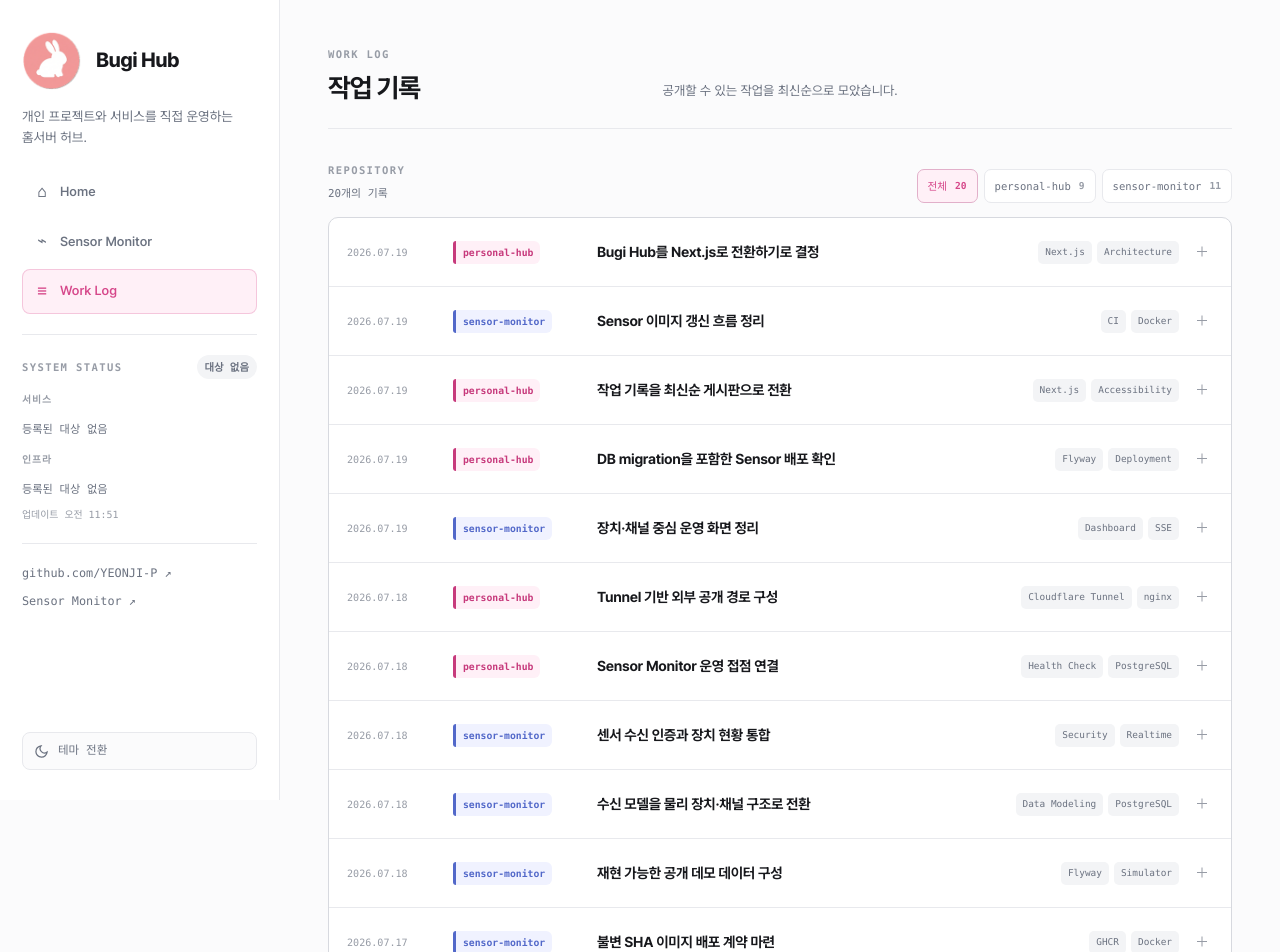
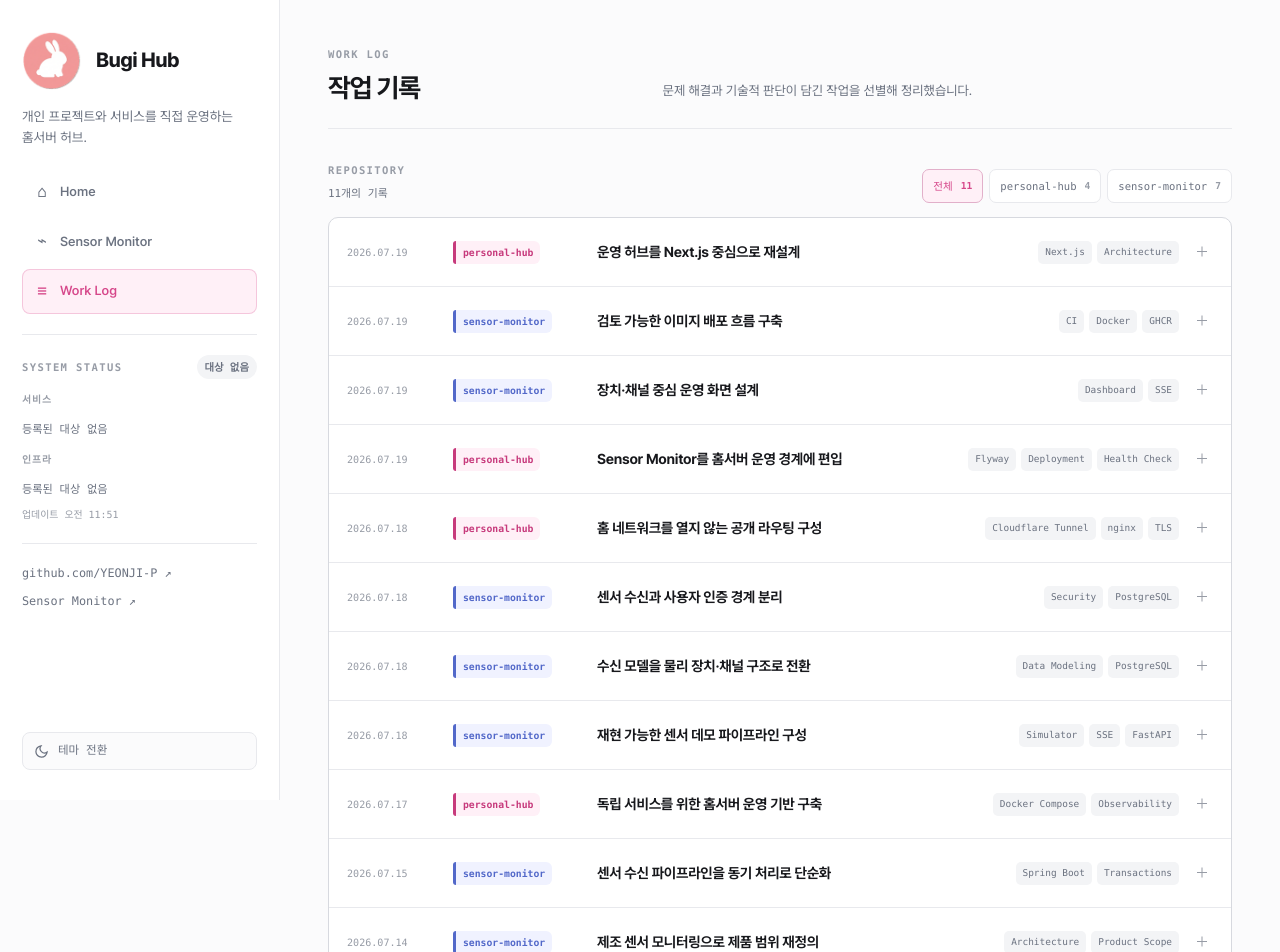
Before and after one commit to YEONJI-P/bugi-hub, a Next.js app: page /work-log in a window 1280 px wide. Shown: the top 952 px of the page. Built offline with nearby package versions, Linux system fonts and the light colour scheme.

Commit message:
feat(hub): 작업 기록 서사 구조 정리

```diff
--- a/src/app/work-log/page.tsx
+++ b/src/app/work-log/page.tsx
@@ -7,13 +7,13 @@ import { workLogs } from "@/data/work-log";
 
 export const metadata: Metadata = {
   title: "Work Log",
-  description: "최신순으로 모아 보는 Personal Hub 작업 기록",
+  description: "문제 해결과 기술적 판단을 정리한 Personal Hub 작업 기록",
 };
 
 export default function WorkLogPage() {
   return (
     <>
-      <PageHeader eyebrow="Work log" title="작업 기록" description="공개할 수 있는 작업을 최신순으로 모았습니다." />
+      <PageHeader eyebrow="Work log" title="작업 기록" description="문제 해결과 기술적 판단이 담긴 작업을 선별해 정리했습니다." />
 
       <Suspense fallback={<WorkLogBoardView activeRepository="all" entries={workLogs} />}>
         <WorkLogBoard entries={workLogs} />
--- a/src/data/work-log.ts
+++ b/src/data/work-log.ts
@@ -1,5 +1,28 @@
 export type WorkCategory = "Home Server" | "Service Integration";
 export type WorkRepository = "personal-hub" | "sensor-monitor";
+
+export type WorkLogStory =
+  | {
+      type: "solution";
+      problem: string;
+      cause: string;
+      decision: string;
+      outcome: string;
+    }
+  | {
+      type: "implementation";
+      goal: string;
+      implementation: string;
+      decision: string;
+      outcome: string;
+    }
+  | {
+      type: "decision";
+      background: string;
+      options: string;
+      decision: string;
+      outcome: string;
+    };
 
 export interface WorkLogEntry {
   slug: string;
@@ -8,7 +31,7 @@ export interface WorkLogEntry {
   repository: WorkRepository;
   title: string;
   summary: string;
-  details: string[];
+  story: WorkLogStory;
   tags: string[];
 }
 
@@ -18,9 +41,15 @@ export const workLogs: WorkLogEntry[] = [
     date: "2026-07-19",
     category: "Home Server",
     repository: "personal-hub",
-    title: "Bugi Hub를 Next.js로 전환하기로 결정",
-    summary: "프로젝트 목록을 DB에서 관리하지 않고 정적인 소개 화면과 서버 상태 API에 집중하도록 구조를 단순화했습니다.",
-    details: ["기존 Spring 앱은 검증이 끝날 때까지 보존", "상태 확인은 Next.js Route Handler에서 담당", "작업 기록은 선별해 수동으로 공개"],
+    title: "운영 허브를 Next.js 중심으로 재설계",
+    summary: "관리 기능보다 서비스 소개와 상태 확인에 집중하도록 기존 Spring 허브를 Next.js 애플리케이션으로 전환했습니다.",
+    story: {
+      type: "decision",
+      background: "초기 허브는 프로젝트 정보를 데이터베이스에서 관리했지만, 실제 운영에서는 정적인 소개 화면과 서비스 상태 확인이 핵심이었습니다.",
+      options: "Spring 관리 기능을 유지하거나, 기존 앱을 즉시 교체하거나, 검증 기간을 두고 가벼운 프런트엔드 중심 구조로 전환하는 방안을 비교했습니다.",
+      decision: "Next.js Route Handler가 상태 API를 담당하고 공개 콘텐츠는 정적으로 관리하도록 단순화했습니다. 기존 Spring 앱은 전환 검증이 끝날 때까지 보존했습니다.",
+      outcome: "화면과 운영 API의 책임이 분명해졌고, 데이터베이스 없이도 허브를 독립적으로 배포할 수 있는 구조가 됐습니다.",
+    },
     tags: ["Next.js", "Architecture"],
   },
   {
@@ -28,70 +57,80 @@ export const workLogs: WorkLogEntry[] = [
     date: "2026-07-19",
     category: "Service Integration",
     repository: "sensor-monitor",
-    title: "Sensor 이미지 갱신 흐름 정리",
-    summary: "CI에서 만든 이미지를 검토 가능한 변경으로 연결하고 홈서버가 정해진 주기로 반영하는 운영 흐름을 정리했습니다.",
-    details: ["애플리케이션 저장소와 배포 저장소의 책임 분리", "자동 반영 전 변경 검토 단계 유지", "실패 시 기존 컨테이너를 유지하는 방향"],
-    tags: ["CI", "Docker"],
+    title: "검토 가능한 이미지 배포 흐름 구축",
+    summary: "애플리케이션 빌드와 홈서버 반영 사이에 검토 단계를 두고, 동일 커밋에서 만든 이미지를 추적할 수 있게 했습니다.",
+    story: {
+      type: "solution",
+      problem: "홈서버가 최신 태그를 바로 따라가면 어떤 소스가 배포됐는지 확인하기 어렵고, 스키마 변경이 포함된 릴리스도 같은 방식으로 교체될 수 있었습니다.",
+      cause: "애플리케이션 저장소의 이미지 생성과 배포 저장소의 버전 선택이 명시적인 계약 없이 이어져 있었습니다.",
+      decision: "Backend와 Explain 이미지를 같은 commit SHA로 발행하고, 배포 저장소의 버전 변경을 검토한 뒤 홈서버가 반영하도록 책임을 나눴습니다.",
+      outcome: "실행 중인 소스 버전을 추적할 수 있게 됐고, 자동 반영이 실패하거나 수동 검증이 필요한 릴리스에서는 기존 컨테이너를 유지할 수 있게 됐습니다.",
+    },
+    tags: ["CI", "Docker", "GHCR"],
   },
   {
-    slug: "work-log-board",
+    slug: "sensor-channel-operations-ui",
     date: "2026-07-19",
-    category: "Home Server",
-    repository: "personal-hub",
-    title: "작업 기록을 최신순 게시판으로 전환",
-    summary: "저장소별 카드로 나뉘어 있던 기록을 하나의 시간순 게시판으로 합치고 URL 기반 저장소 필터를 추가했습니다.",
-    details: ["날짜와 저장소를 먼저 읽는 행 구조", "네이티브 details를 사용한 다중 펼침", "직접 접근과 뒤로 가기를 지원하는 repo query"],
-    tags: ["Next.js", "Accessibility"],
+    category: "Service Integration",
+    repository: "sensor-monitor",
+    title: "장치·채널 중심 운영 화면 설계",
+    summary: "운영자가 구역에서 장치를 찾고 채널 이상을 확인하는 흐름에 맞춰 대시보드와 관리 화면을 재구성했습니다.",
+    story: {
+      type: "implementation",
+      goal: "센서 종류별 화면이 아니라 실제 설비 위치와 물리 장치를 기준으로 이상 채널을 빠르게 좁힐 수 있는 운영 흐름이 필요했습니다.",
+      implementation: "구역 → 장치 → 채널 탐색 구조를 만들고, 대표 채널 20개와 실시간 값, 저장 시점 marker를 한 화면 흐름으로 연결했습니다.",
+      decision: "실시간 값이 들어올 때마다 축이 흔들리지 않도록 시간축을 고정하고, 장치 단위 batch 이벤트로 화면을 갱신했습니다.",
+      outcome: "현재 값과 저장된 이력을 같은 맥락에서 비교하고, 문제가 발생한 물리 장치와 채널까지 단계적으로 추적할 수 있게 됐습니다.",
+    },
+    tags: ["Dashboard", "SSE"],
   },
   {
     slug: "migration-aware-sensor-deploy",
     date: "2026-07-19",
     category: "Service Integration",
     repository: "personal-hub",
-    title: "DB migration을 포함한 Sensor 배포 확인",
-    summary: "스키마 변경이 포함된 Sensor release를 자동 교체 대상에서 분리하고 백업과 수동 검증을 거쳐 적용했습니다.",
-    details: ["배포 전 데이터베이스 dump 보관", "Flyway V4·V5 적용 결과 확인", "공개 적재 차단과 내부 인증 응답 재검증"],
-    tags: ["Flyway", "Deployment"],
-  },
-  {
-    slug: "sensor-channel-operations-ui",
-    date: "2026-07-19",
-    category: "Service Integration",
-    repository: "sensor-monitor",
-    title: "장치·채널 중심 운영 화면 정리",
-    summary: "운영자가 구역에서 장치를 찾고 채널 이상을 확인하는 흐름에 맞춰 대시보드와 관리 콘솔을 재구성했습니다.",
-    details: ["대표 센서 채널 20개로 확대", "구역 → 장치 → 채널 탐색 구조", "저장 알림 marker와 고정 시간축 적용"],
-    tags: ["Dashboard", "SSE"],
+    title: "Sensor Monitor를 홈서버 운영 경계에 편입",
+    summary: "두 애플리케이션의 상태 감시와 데이터베이스 경계를 연결하고, 스키마 변경이 포함된 릴리스를 별도 절차로 검증했습니다.",
+    story: {
+      type: "solution",
+      problem: "Backend와 Explain을 홈서버에 편입하면서 공개 라우팅, 내부 상태 감시, 전용 데이터베이스, migration 적용을 함께 안전하게 맞춰야 했습니다.",
+      cause: "외부 사용자가 접근할 경로와 컨테이너 내부 운영 경로의 요구가 다르고, 일반 이미지 교체만으로는 데이터베이스 변경의 복구 지점을 보장할 수 없었습니다.",
+      decision: "두 프로세스의 health를 각각 내부 URL로 감시하고 전용 database와 role을 사용했습니다. migration 릴리스는 자동 교체에서 분리해 백업 후 수동 적용했습니다.",
+      outcome: "Flyway V4·V5 적용과 서비스 상태를 함께 확인했으며, 공개 센서 적재 차단과 내부 인증 응답도 재검증했습니다.",
+    },
+    tags: ["Flyway", "Deployment", "Health Check"],
   },
   {
     slug: "public-routing",
     date: "2026-07-18",
     category: "Home Server",
     repository: "personal-hub",
-    title: "Tunnel 기반 외부 공개 경로 구성",
-    summary: "홈 네트워크의 포트를 직접 열지 않고 outbound tunnel과 nginx를 통해 서비스별 origin을 연결했습니다.",
-    details: ["공개 라우팅과 컨테이너 내부 감시 주소 분리", "서비스별 독립 origin 유지", "애플리케이션 포트 직접 공개 방지"],
-    tags: ["Cloudflare Tunnel", "nginx"],
-  },
-  {
-    slug: "sensor-service-boundary",
-    date: "2026-07-18",
-    category: "Service Integration",
-    repository: "personal-hub",
-    title: "Sensor Monitor 운영 접점 연결",
-    summary: "Backend와 Explain의 health, 공개 라우팅, 전용 데이터베이스 경계를 Personal Hub 계약에 연결했습니다.",
-    details: ["두 프로세스의 health를 각각 감시", "센서 적재 경로는 공개 프록시에서 차단", "공유 PostgreSQL 안에서 전용 database와 role 사용"],
-    tags: ["Health Check", "PostgreSQL"],
+    title: "홈 네트워크를 열지 않는 공개 라우팅 구성",
+    summary: "Outbound tunnel과 nginx, 서비스별 서브도메인을 조합해 애플리케이션 포트를 직접 공개하지 않는 진입 경로를 구성했습니다.",
+    story: {
+      type: "implementation",
+      goal: "홈 네트워크에 inbound 포트를 열지 않으면서 여러 서비스를 각자의 루트 경로로 안전하게 공개하는 것이 목표였습니다.",
+      implementation: "Cloudflare Tunnel을 단일 외부 통로로 두고, nginx가 server name에 따라 각 컨테이너 origin으로 요청을 전달하도록 구성했습니다.",
+      decision: "base path를 애플리케이션에 추가하는 대신 서비스별 서브도메인을 사용하고, apex와 wildcard 인증서는 DNS-01로 갱신하도록 했습니다.",
+      outcome: "애플리케이션의 라우팅 가정을 바꾸지 않은 채 공개 진입점과 컨테이너 내부 감시 주소를 분리했습니다.",
+    },
+    tags: ["Cloudflare Tunnel", "nginx", "TLS"],
   },
   {
     slug: "sensor-ingest-boundary",
     date: "2026-07-18",
     category: "Service Integration",
     repository: "sensor-monitor",
-    title: "센서 수신 인증과 장치 현황 통합",
-    summary: "사람용 JWT와 분리한 수신 전용 인증 경계를 추가하고 장치 상태와 상세 채널 화면을 한 흐름으로 연결했습니다.",
-    details: ["공유 키가 없으면 수신 요청 거부", "장치별 batch SSE 갱신", "연결 복구를 위한 주기적 재동기화"],
-    tags: ["Security", "Realtime"],
+    title: "센서 수신과 사용자 인증 경계 분리",
+    summary: "사람용 로그인과 장치 수신을 분리하고, 저장된 설정과 실시간 연결 상태의 책임을 명확히 했습니다.",
+    story: {
+      type: "solution",
+      problem: "사용자 JWT 흐름과 장치의 지속적인 데이터 수신을 같은 인증 모델로 다루면 권한과 장애 범위를 구분하기 어려웠습니다.",
+      cause: "사람의 세션 수명주기, 장치 공유 키, heartbeat와 alarm 상태가 서로 다른 특성을 갖지만 하나의 런타임 경계에 섞여 있었습니다.",
+      decision: "수신 전용 공유 키 검증을 분리하고, Refresh Token과 장치 설정은 PostgreSQL에 보존하되 heartbeat와 alarm은 별도 상태 모델로 관리했습니다.",
+      outcome: "공유 키가 없는 적재 요청을 차단하면서 사용자 인증과 장치 연결 장애를 독립적으로 진단할 수 있게 됐습니다.",
+    },
+    tags: ["Security", "PostgreSQL"],
   },
   {
     slug: "physical-device-channel-model",
@@ -100,7 +139,13 @@ export const workLogs: WorkLogEntry[] = [
     repository: "sensor-monitor",
     title: "수신 모델을 물리 장치·채널 구조로 전환",
     summary: "센서 종류별 고정 필드 대신 물리 장치와 채널, 동시 관측 batch를 기준으로 저장 모델을 정규화했습니다.",
-    details: ["Device와 Channel의 독립 수명주기", "한 시점의 관측값을 batch로 보존", "채널별 임계 정책과 reading 저장"],
+    story: {
+      type: "decision",
+      background: "고정된 센서 필드 중심 모델은 장치마다 다른 채널 구성과 한 시점에 함께 수집된 값의 관계를 표현하기 어려웠습니다.",
+      options: "센서 종류별 테이블을 계속 늘리는 방식과, 장치·채널을 독립 엔티티로 두고 관측 batch를 보존하는 방식을 비교했습니다.",
+      decision: "Device와 Channel의 수명주기를 분리하고, 같은 시점의 readings를 batch로 묶으며 채널별 임계 정책을 적용하도록 모델을 재구성했습니다.",
+      outcome: "장치 구성이 달라져도 스키마를 반복 변경하지 않고 채널을 확장할 수 있으며, 동시 관측의 맥락도 보존할 수 있게 됐습니다.",
+    },
     tags: ["Data Modeling", "PostgreSQL"],
   },
   {
@@ -108,60 +153,32 @@ export const workLogs: WorkLogEntry[] = [
     date: "2026-07-18",
     category: "Service Integration",
     repository: "sensor-monitor",
-    title: "재현 가능한 공개 데모 데이터 구성",
-    summary: "새 데이터베이스에서도 같은 공장·구역·장치 구조가 만들어지고 운영시간 동안 합성 데이터가 흐르도록 데모 경로를 정리했습니다.",
-    details: ["Flyway topology migration", "물리 장치 단위 batch simulator", "데모와 홈서버 Compose 계약 분리"],
-    tags: ["Flyway", "Simulator"],
-  },
-  {
-    slug: "immutable-sensor-images",
-    date: "2026-07-17",
-    category: "Service Integration",
-    repository: "sensor-monitor",
-    title: "불변 SHA 이미지 배포 계약 마련",
-    summary: "Backend와 Explain을 같은 source commit의 private 이미지로 발행하고 홈서버가 정확한 버전을 선택할 수 있게 했습니다.",
-    details: ["latest 대신 commit SHA 태그 사용", "amd64 이미지와 health 경로 확인", "애플리케이션 저장소와 배포 저장소 책임 분리"],
-    tags: ["GHCR", "Docker"],
+    title: "재현 가능한 센서 데모 파이프라인 구성",
+    summary: "새 환경에서도 동일한 설비 구조가 만들어지고, 시뮬레이터부터 저장·실시간 화면·설명 서비스까지 데이터가 흐르도록 연결했습니다.",
+    story: {
+      type: "implementation",
+      goal: "로컬과 공개 환경에서 별도 수작업 없이 같은 공장·구역·장치 구조와 데이터 흐름을 재현해야 했습니다.",
+      implementation: "Flyway로 기준 topology를 만들고, 독립 Python simulator가 물리 장치 단위 batch를 전송하며 SSE 화면과 FastAPI 설명 서비스가 이를 소비하도록 연결했습니다.",
+      decision: "무작위 데이터만 생성하지 않고 실측 CSV replay도 지원했으며, simulator와 Backend의 수명주기를 분리했습니다.",
+      outcome: "빈 데이터베이스에서도 데모 환경을 반복 생성하고, 수신부터 시각화와 설명까지 전체 경로를 한 번에 확인할 수 있게 됐습니다.",
+    },
+    tags: ["Simulator", "SSE", "FastAPI"],
   },
   {
     slug: "home-server-core",
     date: "2026-07-17",
     category: "Home Server",
     repository: "personal-hub",
-    title: "홈서버 기본 실행 단위 구성",
-    summary: "Docker Compose를 기준으로 nginx, 데이터베이스, 허브 서비스를 하나의 운영 단위로 묶었습니다.",
-    details: ["서비스 이름으로 연결되는 내부 네트워크", "nginx를 단일 공개 진입점으로 사용", "데이터 볼륨과 애플리케이션 수명주기 분리"],
-    tags: ["Docker Compose", "nginx"],
-  },
-  {
-    slug: "monitoring-targets",
-    date: "2026-07-16",
-    category: "Home Server",
-    repository: "personal-hub",
-    title: "설정 기반 상태 감시 분리",
-    summary: "공개 주소 대신 컨테이너 내부 URL을 환경별로 주입해 서비스 상태를 확인하도록 경계를 정리했습니다.",
-    details: ["health 응답 계약을 HTTP 200과 status UP으로 통일", "대상 URL은 서버에서만 사용", "화면은 통합된 상태 응답만 소비"],
-    tags: ["Observability", "API"],
-  },
-  {
-    slug: "subdomain-wildcard-tls",
-    date: "2026-07-16",
-    category: "Home Server",
-    repository: "personal-hub",
-    title: "서비스별 서브도메인과 와일드카드 TLS 확정",
-    summary: "애플리케이션의 base path를 바꾸지 않도록 서비스마다 독립 origin을 사용하고 DNS-01 인증서 갱신 경로를 구성했습니다.",
-    details: ["nginx server_name 기반 라우팅", "apex와 wildcard 인증서 통합", "Cloudflare DNS-01 갱신 배선"],
-    tags: ["TLS", "DNS"],
-  },
-  {
-    slug: "sensor-runtime-boundaries",
-    date: "2026-07-16",
-    category: "Service Integration",
-    repository: "sensor-monitor",
-    title: "인증 저장소와 런타임 상태 경계 분리",
-    summary: "Refresh Token을 PostgreSQL로 모으고 장치 설정과 실시간 상태를 분리해 운영 데이터의 책임을 명확히 했습니다.",
-    details: ["Redis 의존성 제거", "DeviceStatus로 heartbeat와 alarm 상태 분리", "API 시각을 UTC Instant로 통일"],
-    tags: ["PostgreSQL", "Domain Design"],
+    title: "독립 서비스를 위한 홈서버 운영 기반 구축",
+    summary: "Compose와 nginx, PostgreSQL, 상태 집계를 하나의 운영 단위로 묶고 서비스별 수명주기와 데이터 경계를 분리했습니다.",
+    story: {
+      type: "implementation",
+      goal: "서로 다른 애플리케이션을 한 서버에서 운영하면서도 배포, 네트워크, 데이터의 경계를 독립적으로 유지해야 했습니다.",
+      implementation: "Docker Compose 내부 네트워크와 nginx 진입점, 영속 데이터 볼륨을 구성하고 각 서비스의 health 응답을 허브에서 통합했습니다.",
+      decision: "공개 주소를 다시 호출하지 않고 환경별 컨테이너 URL을 서버에 주입했으며, health 계약은 HTTP 200과 status UP으로 통일했습니다.",
+      outcome: "서비스를 개별 교체해도 다른 컨테이너와 데이터 볼륨을 유지할 수 있고, 공개 화면에서 운영 상태를 일관되게 확인할 수 있게 됐습니다.",
+    },
+    tags: ["Docker Compose", "Observability"],
   },
   {
     slug: "synchronous-ingest-pipeline",
@@ -170,48 +187,30 @@ export const workLogs: WorkLogEntry[] = [
     repository: "sensor-monitor",
     title: "센서 수신 파이프라인을 동기 처리로 단순화",
     summary: "현재 운영 규모에 맞춰 Kafka fan-out을 제거하고 저장부터 임계 판정과 알림 생성까지 하나의 트랜잭션으로 묶었습니다.",
-    details: ["센서 저장과 상태 갱신의 원자성 확보", "실패 데이터와 freshness 판정 경계 정리", "Factory·Zone 기준 접근 범위 적용"],
+    story: {
+      type: "decision",
+      background: "센서 수신 경로가 메시지 브로커를 거치면서 구성 요소는 늘었지만, 현재 규모에서는 비동기 분산 처리의 운영 이점이 충분하지 않았습니다.",
+      options: "Kafka 기반 fan-out을 유지하는 방식과, 데이터 저장·상태 갱신·임계 판정·알림 생성을 한 트랜잭션에서 처리하는 방식을 비교했습니다.",
+      decision: "실패 경계와 데이터 정합성을 먼저 명확히 하기 위해 동기 트랜잭션 파이프라인을 선택했습니다.",
+      outcome: "센서 저장과 상태 갱신의 원자성을 확보하고, 실패 데이터와 freshness 판정이 어디에서 이뤄지는지 단순하게 추적할 수 있게 됐습니다.",
+    },
     tags: ["Spring Boot", "Transactions"],
-  },
-  {
-    slug: "replay-sse-explain",
-    date: "2026-07-15",
-    category: "Service Integration",
-    repository: "sensor-monitor",
-    title: "실측 리플레이와 실시간 설명 경로 연결",
-    summary: "실측 데이터를 재생하는 simulator부터 SSE 대시보드와 FastAPI 설명 서비스까지 하나의 데모 흐름으로 연결했습니다.",
-    details: ["실측 CSV 기반 데이터 replay", "commit 이후 SSE 이벤트 전송", "설명 provider를 교체 가능한 경계로 분리"],
-    tags: ["FastAPI", "SSE"],
-  },
-  {
-    slug: "initial-bugi-hub",
-    date: "2026-07-15",
-    category: "Home Server",
-    repository: "personal-hub",
-    title: "첫 Bugi Hub와 상태 집계 구현",
-    summary: "독립 서비스를 한곳에서 소개하고 상태를 확인하기 위한 초기 Spring 기반 허브와 배포 이미지를 구성했습니다.",
-    details: ["프로젝트 공개 API와 관리자 인증", "백그라운드 health 상태 집계", "PostgreSQL 실환경 테스트와 Dockerfile"],
-    tags: ["Spring Boot", "Testcontainers"],
   },
   {
     slug: "manufacturing-monitoring-scope",
     date: "2026-07-14",
     category: "Service Integration",
     repository: "sensor-monitor",
-    title: "제조 센서 모니터링으로 범위 재정의",
+    title: "제조 센서 모니터링으로 제품 범위 재정의",
     summary: "범용 IoT 플랫폼 확장보다 게이트웨이 이후의 제조 센서 수집·관측·설명에 집중하도록 프로젝트 범위를 좁혔습니다.",
-    details: ["로컬에서 재현 가능한 데모 우선", "Factory·Zone 용어로 도메인 정리", "클라우드·MSA 확장은 운영 근거가 생길 때까지 보류"],
+    story: {
+      type: "decision",
+      background: "범용 IoT 플랫폼을 목표로 하면 장치 프로토콜, 클라우드 인프라, 분산 처리까지 범위가 넓어져 핵심 사용 흐름을 검증하기 어려웠습니다.",
+      options: "플랫폼 기능을 넓게 구현하는 방향과, 제조 현장의 수집·관측·이상 설명을 로컬에서 완결된 데모로 만드는 방향을 비교했습니다.",
+      decision: "게이트웨이 이후의 데이터 경로에 집중하고 Factory·Zone·Device·Channel 용어로 도메인을 정리했습니다. 클라우드와 MSA 확장은 운영 근거가 생길 때까지 보류했습니다.",
+      outcome: "구현 우선순위가 센서 수신, 운영 화면, 재현 가능한 데이터, 설명 경로로 좁혀져 하나의 시나리오로 연결할 수 있게 됐습니다.",
+    },
     tags: ["Architecture", "Product Scope"],
-  },
-  {
-    slug: "external-simulator-api",
-    date: "2026-04-06",
-    category: "Service Integration",
-    repository: "sensor-monitor",
-    title: "시뮬레이터를 외부 프로세스로 분리",
-    summary: "애플리케이션 내부에서 데이터를 만들던 구조를 제거하고 독립 Python simulator와 일관된 API 응답 경계로 전환했습니다.",
-    details: ["시뮬레이터와 Backend 수명주기 분리", "공통 API 응답과 오류 처리 정비", "대시보드 접근 제어 보강"],
-    tags: ["Python", "API"],
   },
 ];
 
```
Also changed, not shown: src/app/globals.css (+8 -3 lines), src/components/work-log-board-view.tsx (+47 -5 lines), 1 other file (tests, documents, lock files or other folders).
